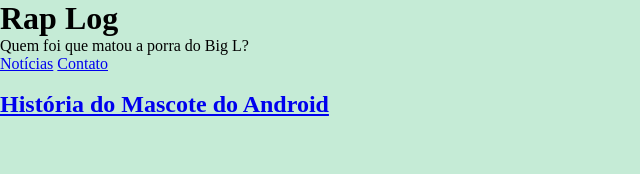
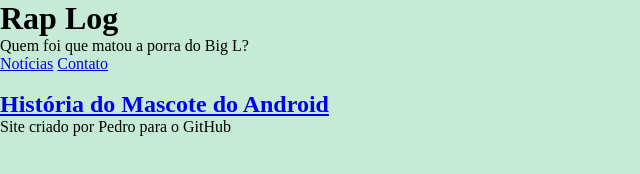
Before and after one commit to pedrobernardomotta/projeto-android, a plain HTML site: page home.html in a window 1280 px wide. Shown: the whole page, without its empty margins (0-640 px from the left). Drawn offline with Linux system fonts and the light colour scheme.

Commit message:
Atualização do projeto Android

```diff
--- a/home.html
+++ b/home.html
@@ -5,6 +5,7 @@
     <meta name="viewport" content="width=device-width, initial-scale=1.0">
     <title>Página Inicial</title>
     <link rel="stylesheet" href="estilo/style-home.css">
+    <link rel="shortcut icon" href="imagens/favicon.skull.ico" type="image/x-icon">
 </head>
 <body>
     <header>
@@ -22,5 +23,8 @@
             <h2><a href="index.html">História do Mascote do Android</a></h2>
         </picture>
     </main>
+    <footer>
+        <p>Site criado por Pedro para o GitHub</p>
+    </footer>
 </body>
 </html>
```
Also changed, not shown: imagens/favicon.skull.ico (added).
